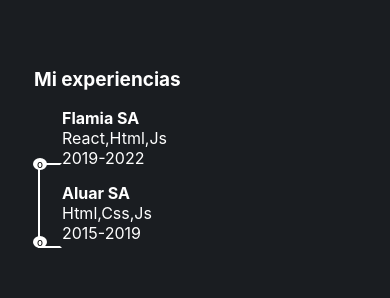
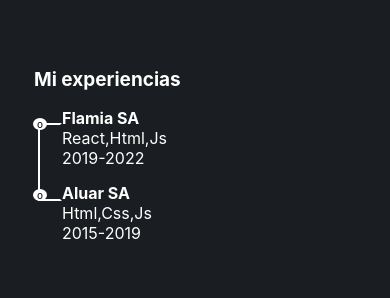
Before and after one commit to Lcdiego/Portfolio, a React (Create React App) app: page / in a window 390 px wide. Shown: the part 1720-2018 px from the top of the page. Built offline with nearby package versions, Linux system fonts and the light colour scheme.

Commit message:
cambio de lineas

```diff
--- a/src/components/TP-Porfolio/Sectionexperiencia/Section.css
+++ b/src/components/TP-Porfolio/Sectionexperiencia/Section.css
@@ -197,9 +197,9 @@
     .unionLineas{
         position: relative;
         right: 0px;
-        top: 50px;
+        top: 7px;
         width: 24px;
-        height: 85px;
+        height: 78px;
 
     }
     .circulo1{
@@ -218,7 +218,7 @@
     .circulo2{
         color: black;
         position: relative;
-        top: 59px;
+        top: 52px;
         right: 7px;
         background-color: white;
         border-radius: 74%;
```
